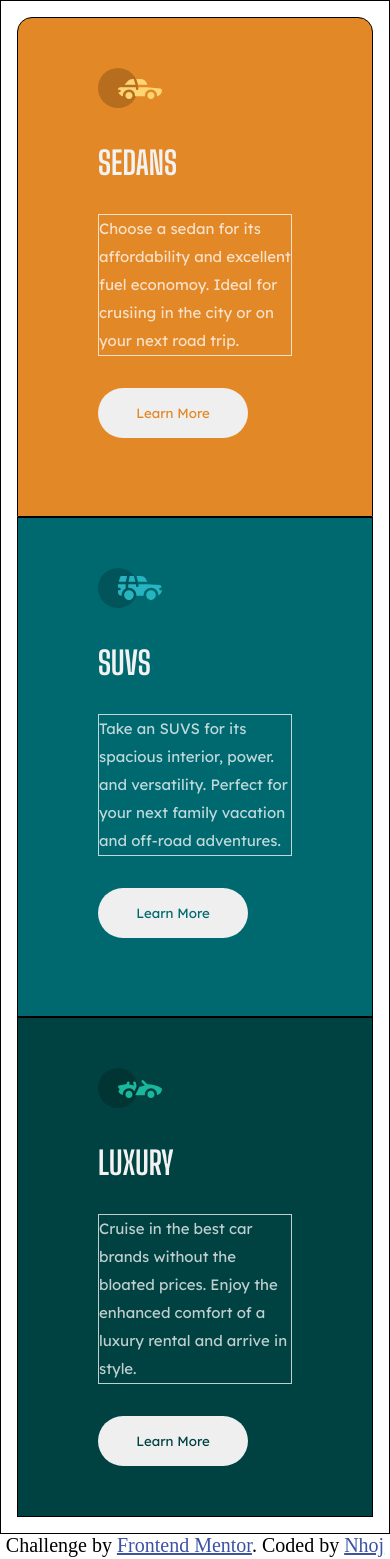
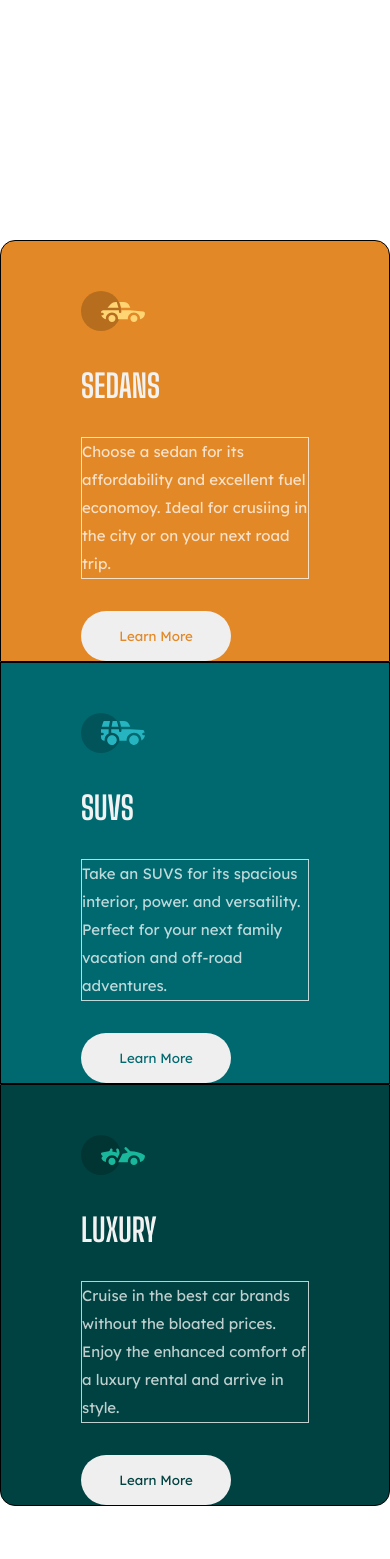
Before and after one commit to Nhoj-Plummer/3-column-preview-card-component, a React (Create React App) app: page / in a window 390 px wide. Shown: the top 1559 px of the page. Built offline with nearby package versions, Linux system fonts and the light colour scheme.

Commit message:
Nearing the end

```diff
--- a/src/App.css
+++ b/src/App.css
@@ -6,5 +6,5 @@
 }
 
 .section-padding {
-  padding: 1rem;
+  margin: 15rem auto;
 }
--- a/src/components/CardData/CardData.css
+++ b/src/components/CardData/CardData.css
@@ -1,11 +1,8 @@
 /* Genereal Rules */
 .card-data_contianer {
-  height: 500px;
+  flex: 1;
   padding: 50px 80px 0 80px;
   border: 1px solid;
-}
-
-.card-data_contianer img {
 }
 
 .card-data_contianer h1 {
@@ -86,6 +83,10 @@
   .card-data_contianer:first-child {
     border-radius: 15px 15px 0 0;
   }
+
+  .card-data_contianer:nth-child(3) {
+    border-radius: 0 0 15px 15px;
+  }
 }
 
 /* Desktop Rules */
--- a/src/containers/CardSection/CardSection.css
+++ b/src/containers/CardSection/CardSection.css
@@ -1,6 +1,6 @@
 .card-section_container {
   display: flex;
-  border: 1px solid;
+  max-width: 1440px;
 }
 
 /* Conditional Section */
```
